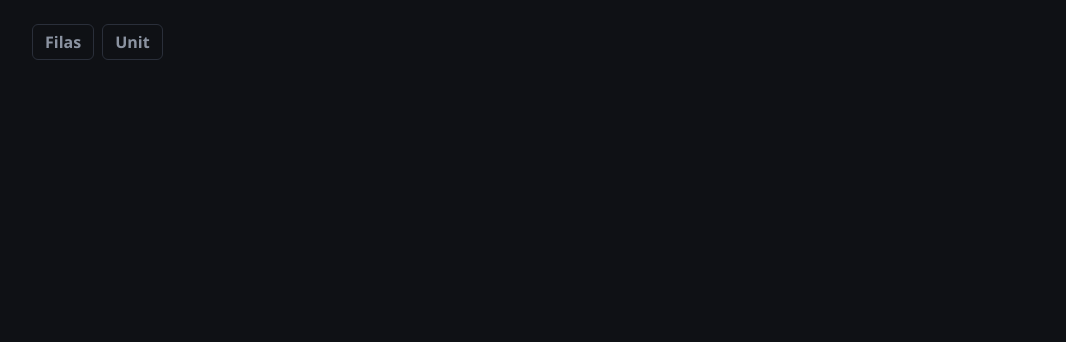
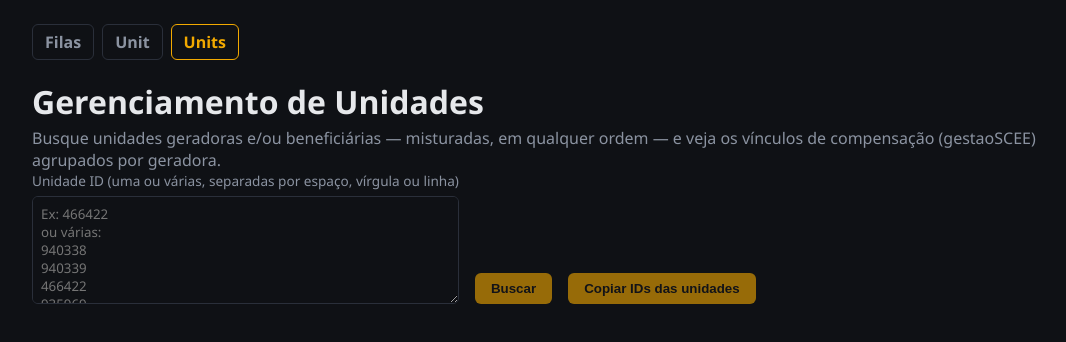
Before and after one commit to Pablo-Francisco-Moura/rabbitmq-solar-view-dev, a React (Vite) app in the folder web/: page /units in a window 1280 px wide. Before the commit this address had no page. Shown: the top 342 px of the page, without its empty margins (74-1140 px from the left). Built offline with nearby package versions, Linux system fonts and the light colour scheme.

Commit message:
✨ Feature: Add units page for gestaoSCEE generator/beneficiary groups

```diff
--- a/web/src/App.jsx
+++ b/web/src/App.jsx
@@ -1,6 +1,7 @@
 import { NavLink, Navigate, Route, Routes } from "react-router-dom";
 import QueuesPage from "./pages/QueuesPage.jsx";
 import UnitPage from "./pages/UnitPage.jsx";
+import UnitsPage from "./pages/UnitsPage.jsx";
 
 export default function App() {
   return (
@@ -18,12 +19,19 @@ export default function App() {
         >
           Unit
         </NavLink>
+        <NavLink
+          to="/units"
+          className={({ isActive }) => (isActive ? "active" : "")}
+        >
+          Units
+        </NavLink>
       </nav>
 
       <Routes>
         <Route path="/" element={<Navigate to="/queues" replace />} />
         <Route path="/queues" element={<QueuesPage />} />
         <Route path="/unit" element={<UnitPage />} />
+        <Route path="/units" element={<UnitsPage />} />
       </Routes>
     </div>
   );
--- a/web/src/api.js
+++ b/web/src/api.js
@@ -30,6 +30,9 @@ export const updateUnidadeInstallationCodes = (unidadeId, codes) =>
     body: JSON.stringify(codes),
   });
 
+export const getGestaoScee = (unidadeIds) =>
+  request(`/gestao-scee?ids=${unidadeIds.join(",")}`);
+
 export const publishMessage = (queue, payload, priority) =>
   request("/messages", {
     method: "POST",
--- /dev/null
+++ b/web/src/pages/UnitsPage.jsx
@@ -0,0 +1,191 @@
+import { useEffect, useState } from "react";
+import { getGestaoScee, getUnidadeNomes } from "../api.js";
+import { parseUnidadeIds } from "../unidadeIds.js";
+
+const STORAGE_KEY = "rabbitmq-solar-view-dev:units-page";
+
+function loadStoredState() {
+  try {
+    const raw = localStorage.getItem(STORAGE_KEY);
+    return raw ? JSON.parse(raw) : null;
+  } catch {
+    return null;
+  }
+}
+
+function buildCopyText(groups) {
+  return groups
+    .map((group) =>
+      [
+        group.geradoraId,
+        ...group.beneficiarias.map((vinculo) => vinculo.unidadeBeneficiariaId),
+      ].join("\n"),
+    )
+    .join("\n\n");
+}
+
+function groupByGeradora(vinculos) {
+  const groups = new Map();
+  for (const vinculo of vinculos) {
+    const geradoraId = vinculo.unidadeGeradoraId;
+    if (!groups.has(geradoraId)) groups.set(geradoraId, []);
+    groups.get(geradoraId).push(vinculo);
+  }
+  return [...groups.entries()]
+    .sort((a, b) => a[0] - b[0])
+    .map(([geradoraId, beneficiarias]) => ({
+      geradoraId,
+      beneficiarias: beneficiarias.sort(
+        (a, b) => a.unidadeBeneficiariaId - b.unidadeBeneficiariaId,
+      ),
+    }));
+}
+
+export default function UnitsPage() {
+  const [searchText, setSearchText] = useState(
+    () => loadStoredState()?.searchText ?? "",
+  );
+  const [groups, setGroups] = useState(() => loadStoredState()?.groups ?? []);
+  const [nomes, setNomes] = useState(() => loadStoredState()?.nomes ?? {});
+  const [notFoundIds, setNotFoundIds] = useState(
+    () => loadStoredState()?.notFoundIds ?? [],
+  );
+  const [loading, setLoading] = useState(false);
+  const [error, setError] = useState(null);
+  const [copied, setCopied] = useState(false);
+
+  const searchIds = parseUnidadeIds(searchText);
+
+  useEffect(() => {
+    try {
+      localStorage.setItem(
+        STORAGE_KEY,
+        JSON.stringify({ searchText, groups, nomes, notFoundIds }),
+      );
+    } catch {
+      // localStorage indisponivel (modo privado, storage cheio etc.) — segue sem persistir.
+    }
+  }, [searchText, groups, nomes, notFoundIds]);
+
+  async function handleSearch(event) {
+    event.preventDefault();
+    if (searchIds.length === 0) return;
+
+    setLoading(true);
+    setError(null);
+    try {
+      const vinculos = await getGestaoScee(searchIds);
+      const nextGroups = groupByGeradora(vinculos);
+
+      const touchedIds = new Set(
+        vinculos.flatMap((v) => [v.unidadeGeradoraId, v.unidadeBeneficiariaId]),
+      );
+      const missing = searchIds.filter((id) => !touchedIds.has(id));
+
+      const allIds = [...new Set([...touchedIds, ...searchIds])];
+      const nextNomes = await getUnidadeNomes(allIds);
+
+      setGroups(nextGroups);
+      setNotFoundIds(missing);
+      setNomes(nextNomes);
+    } catch (err) {
+      setGroups([]);
+      setNotFoundIds([]);
+      setError(err.message);
+    } finally {
+      setLoading(false);
+    }
+  }
+
+  async function handleCopyIds() {
+    try {
+      await navigator.clipboard.writeText(buildCopyText(groups));
+      setCopied(true);
+      setTimeout(() => setCopied(false), 1500);
+    } catch {
+      setError("Não foi possível copiar para a área de transferência.");
+    }
+  }
+
+  return (
+    <div>
+      <header className="app__header">
+        <h1>Gerenciamento de Unidades</h1>
+        <p>
+          Busque unidades geradoras e/ou beneficiárias — misturadas, em qualquer
+          ordem — e veja os vínculos de compensação (gestaoSCEE) agrupados por
+          geradora.
+        </p>
+      </header>
+
+      <form className="units-search" onSubmit={handleSearch}>
+        <label>
+          Unidade ID (uma ou várias, separadas por espaço, vírgula ou linha)
+          <textarea
+            rows={5}
+            placeholder={
+              "Ex: 466422\nou várias:\n940338\n940339\n466422\n935969\n935970\n955650"
+            }
+            value={searchText}
+            onChange={(event) => setSearchText(event.target.value)}
+          />
+        </label>
+        <button type="submit" disabled={searchIds.length === 0 || loading}>
+          {loading ? "Buscando…" : "Buscar"}
+        </button>
+        <button
+          type="button"
+          onClick={handleCopyIds}
+          disabled={groups.length === 0}
+        >
+          {copied ? "Copiado!" : "Copiar IDs das unidades"}
+        </button>
+      </form>
+
+      {error && <p className="app__error">{error}</p>}
+
+      {notFoundIds.length > 0 && (
+        <p className="app__error">
+          Sem vínculo SCEE encontrado para: {notFoundIds.join(", ")}
+        </p>
+      )}
+
+      {groups.map((group) => (
+        <section key={group.geradoraId} className="units-details units-scee">
+          <h2>
+            Geradora: {group.geradoraId}
+            {nomes[group.geradoraId] && ` — ${nomes[group.geradoraId]}`}
+          </h2>
+          <div className="table-scroll">
+            <table>
+              <thead>
+                <tr>
+                  <th>unidadeBeneficiariaId</th>
+                  <th>Nome</th>
+                  <th>porcentagemDistribuicao</th>
+                  <th>ordemPrioridade</th>
+                  <th>recebeExcedente</th>
+                  <th>created_at</th>
+                  <th>updated_at</th>
+                </tr>
+              </thead>
+              <tbody>
+                {group.beneficiarias.map((vinculo) => (
+                  <tr key={vinculo.id}>
+                    <td>{vinculo.unidadeBeneficiariaId}</td>
+                    <td>{nomes[vinculo.unidadeBeneficiariaId] ?? "—"}</td>
+                    <td>{vinculo.porcentagemDistribuicao}</td>
+                    <td>{vinculo.ordemPrioridade ?? "—"}</td>
+                    <td>{vinculo.recebeExcedente ? "Sim" : "Não"}</td>
+                    <td>{vinculo.created_at}</td>
+                    <td>{vinculo.updated_at}</td>
+                  </tr>
+                ))}
+              </tbody>
+            </table>
+          </div>
+        </section>
+      ))}
+    </div>
+  );
+}
--- a/web/src/styles.css
+++ b/web/src/styles.css
@@ -129,6 +129,10 @@ body {
 
 .units-relatorio {
   margin-top: 20px;
+}
+
+.units-scee {
+  margin-bottom: 20px;
 }
 
 .table-scroll {
```
